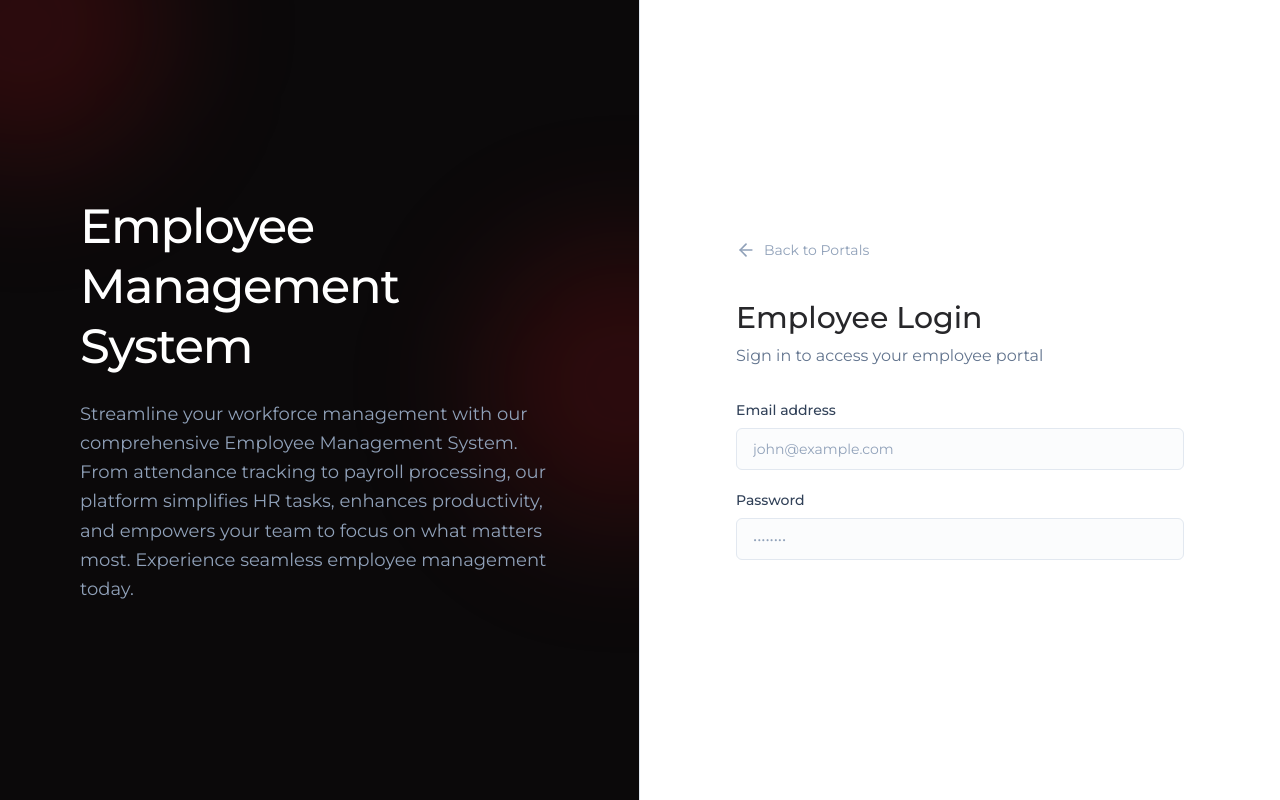
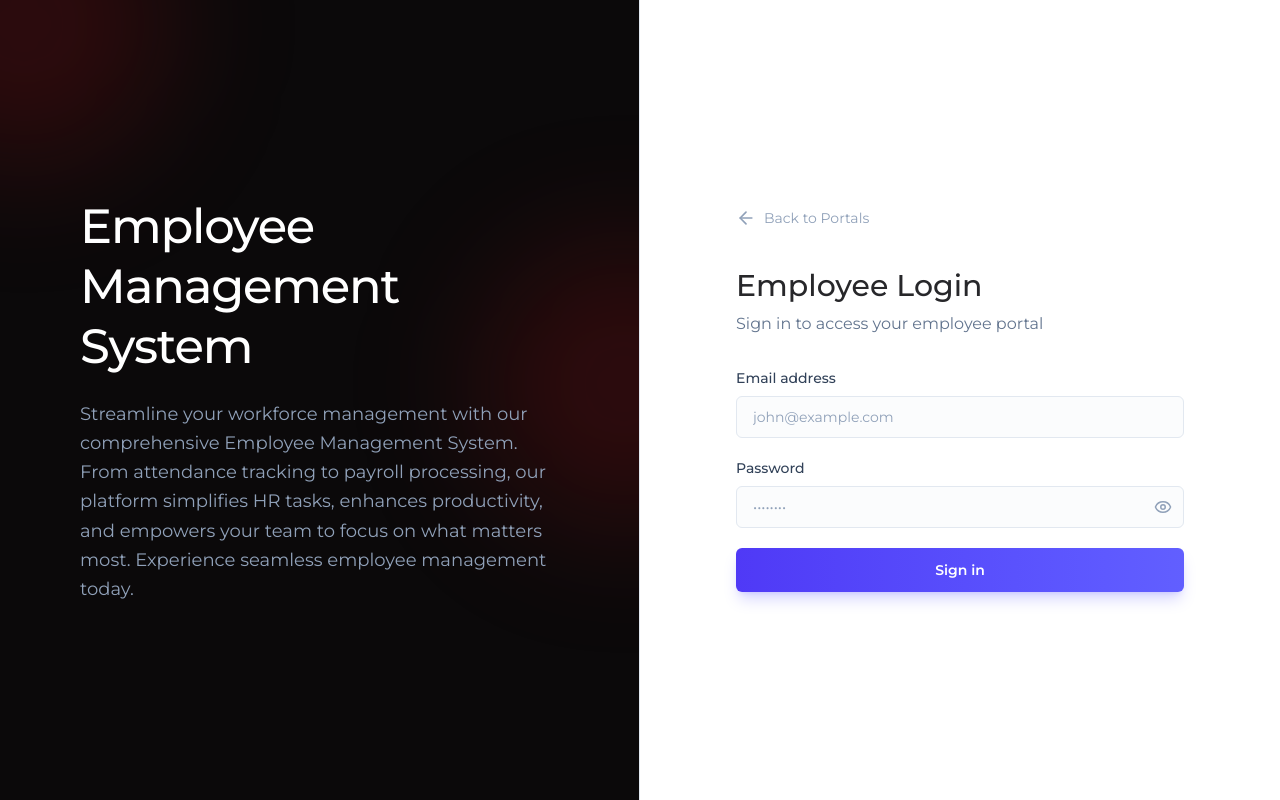
Before and after one commit to KAMRAN16-byte/employee-management-system-Fullstack, a React (Vite) app in the folder client/: page /login/employee in a window 1280 px wide. Built offline with nearby package versions, Linux system fonts and the light colour scheme.

Commit message:
Login UI Completed

```diff
--- a/client/src/assets/components/LoginForm.jsx
+++ b/client/src/assets/components/LoginForm.jsx
@@ -1,7 +1,7 @@
 import React, {useState} from 'react'
 import Logintemplate from "./Logintemplate.jsx";
 import {Link} from "react-router-dom";
-import {ArrowLeftIcon} from "lucide-react";
+import {ArrowLeftIcon, EyeIcon, EyeOffIcon, Loader2Icon} from "lucide-react";
 
 const LoginForm = ({role,title,subtitle}) => {
     const [email, setEmail] = useState("");
@@ -9,10 +9,12 @@ const LoginForm = ({role,title,subtitle}) => {
     const [showPassword, setShowPassword] = useState(false);
     const [error, setError] = useState("");
     const [loading, setLoading] = useState(false);
-    const handleSubmit = (e) => {
+    const handleSubmit = async (e) => {
         e.preventDefault();
     }
-
+    const toggleShowPassword = () => {
+        setShowPassword(!showPassword);
+    }
   return (
     <div className='min-h-screen flex flex-col md:flex-row'>
       <Logintemplate />
@@ -40,9 +42,18 @@ const LoginForm = ({role,title,subtitle}) => {
                     </div>
                     <div>
                         <label className={'block text-sm font-medium text-slate-700 mb-2'}>Password</label>
-                        <input type = {showPassword ? 'text' : 'password'} placeholder={'••••••••'} value={password} onChange={ (e) => setPassword(e.target.value)} required={true} className={'pr-11'}/>
-                        <button></button>
+                        <div className={'relative'}>
+                            <input type = {showPassword ? 'text' : 'password'} placeholder={'••••••••'} value={password} onChange={ (e) => setPassword(e.target.value)} required={true} className={'pr-11'}/>
+                            <button type={"button"} className={'absolute top-1/2 right-3 -translate-y-1/2 text-slate-400 hover:text-slate-600 hover:scale-110 transition-all '} onClick={toggleShowPassword}>
+                                {showPassword ?  <EyeOffIcon size={18}/> : <EyeIcon size={18}/>}
+                            </button>
+                        </div>
+
                     </div>
+                    <button type={'submit'} disabled={loading} className={'w-full py-3 bg-linear-to-r from-indigo-600 to-indigo-500 text-white rounded-md text-sm font-semibold hover:from-indigo-700 hover:to-indigo-600 disabled:opacity-50 transition-all duration-200 shadow-lg shadow-indigo-500/25 active:scale-[.98] flex items-center justify-center'}>
+                        {loading && <Loader2Icon size={20} className={"animate-spin h-4 w-4 mr-2"}/> }
+                        Sign in
+                    </button>
 
                 </form>
 
```
